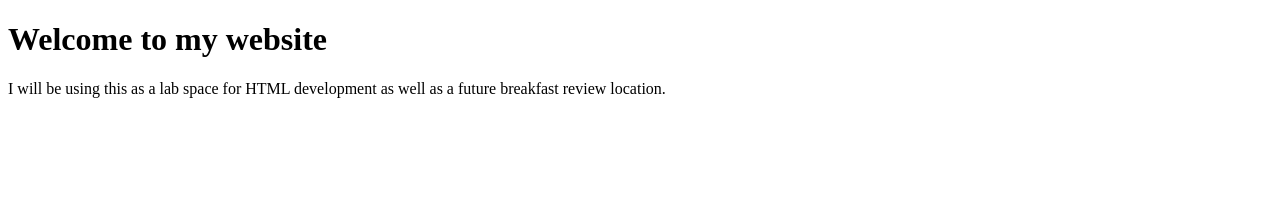
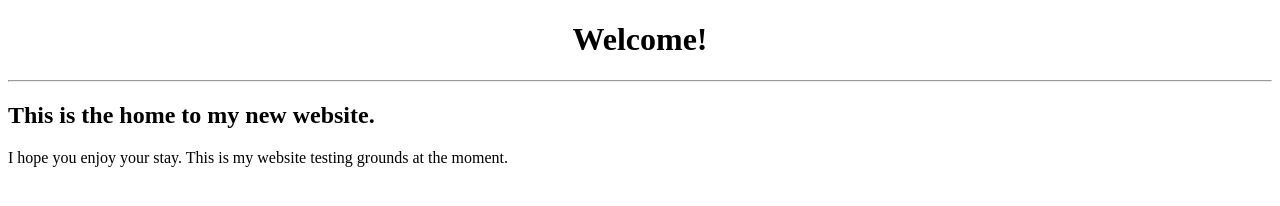
Before and after one commit to darrenhutchinson2018/website, a plain HTML site: page index.html in a window 1280 px wide. Drawn offline with Linux system fonts and the light colour scheme.

Commit message:
Update index.html

```diff
--- a/index.html
+++ b/index.html
@@ -1,12 +1,16 @@
 <!DOCTYPE html>
+<html lang="en-US">
 <html>
 <head>
-<title>Hello world!</title>
+<title>The Beginning</title>
 </head>
 <body>
+<h1 style="text-align:center;">Welcome!</h1>
+<hr>
 
-<h1>Welcome to my website</h1>
-<p>I will be using this as a lab space for HTML development as well as a future breakfast review location.</p>
+<h2>This is the home to my new website.</h2>
+
+<p> I hope you enjoy your stay. This is my website testing grounds at the moment.</p>
 
 </body>
 </html>
```
